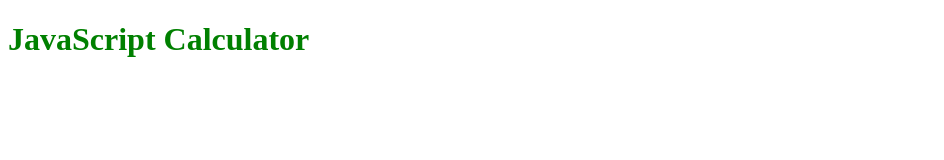
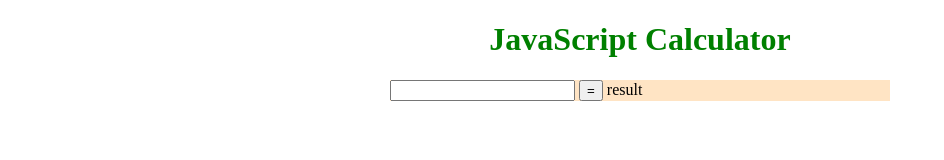
Before and after one commit to JeniaBR/JavaScriptCalculator, a plain HTML site: page index.html in a window 1280 px wide. Shown: the whole page, without its empty margins (0-944 px from the left). Drawn offline with nearby package versions, Linux system fonts and the light colour scheme.

Commit message:
Added some simple input for calculation string

```diff
--- a/app.js
+++ b/app.js
@@ -0,0 +1,7 @@
+$(document).ready(function () {
+
+    $('#btn-equal').click( function () {
+        var res = $('#input').val();
+        $('#result').text(eval(res));
+    });
+});
--- a/index.html
+++ b/index.html
@@ -5,11 +5,19 @@
     <title></title>
     <meta charset="UTF-8">
     <meta name="viewport" content="width=device-width, initial-scale=1">
+    <script src="https://ajax.googleapis.com/ajax/libs/jquery/3.1.1/jquery.min.js"></script>
     <link href="style.css" rel="stylesheet">
+    <script src="app.js"></script>
 </head>
 
 <body>
     <h1>JavaScript Calculator</h1>
+    <div id="main-container">
+        <input id="input" type="text" name="" value="">
+        <button id="btn-equal" type="submit">=</button>
+        <span id="result">result</span>
+
+    </div>
 </body>
 
 </html>
--- a/style.css
+++ b/style.css
@@ -1,3 +1,11 @@
 h1{
     color: green;
+    text-align: center;
 }
+
+#main-container{
+    background-color: bisque;
+    margin: 0 auto;
+    display: block;
+    max-width: 500px;
+}
```
